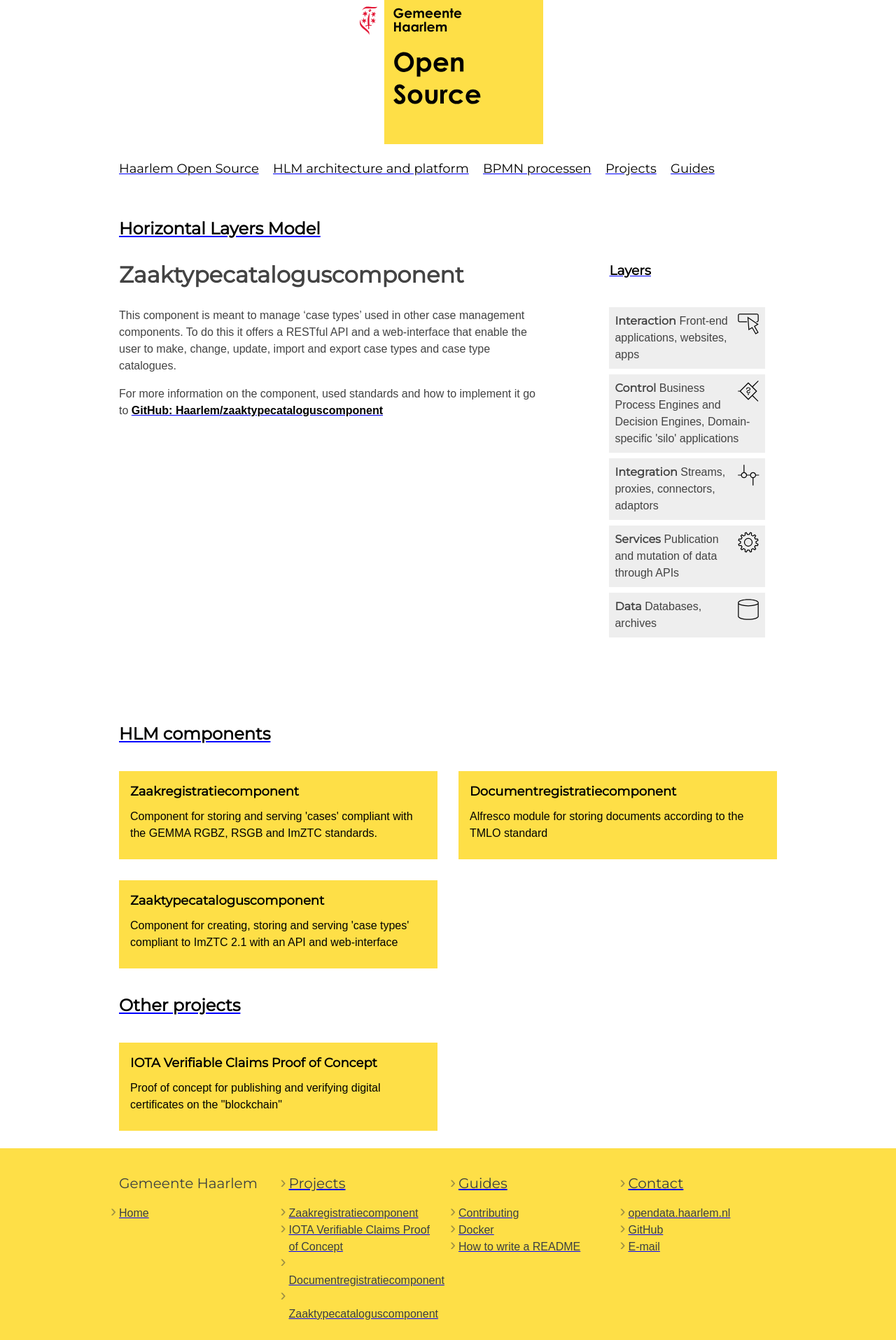
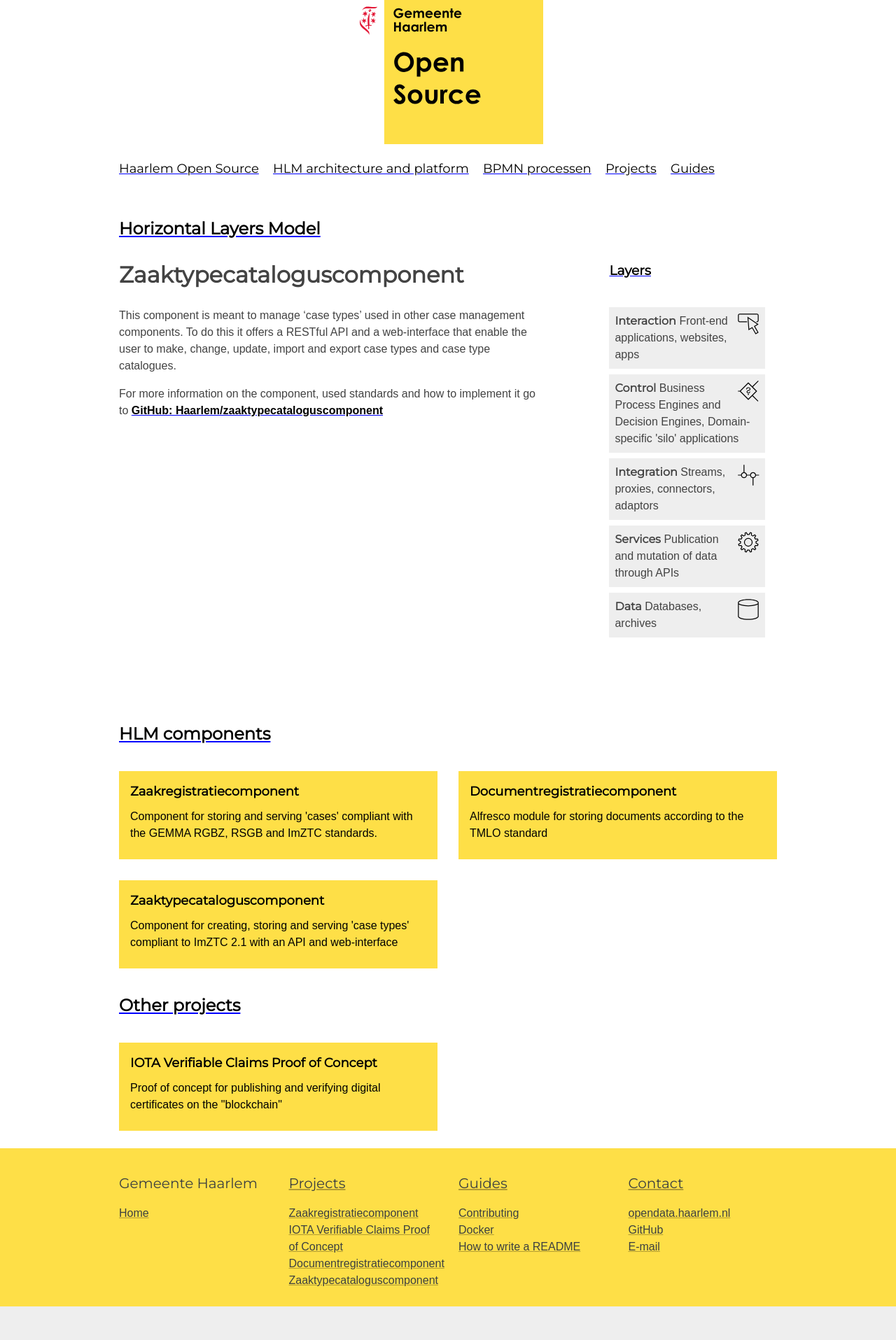
Before and after one commit to Haarlem/haarlem.github.io, a Jekyll site: the page built from projects/zaaktypecatalogus.md, in a window 1280 px wide. Shown: the whole page at 70% size. Built offline with Jekyll 4.4.1, drawn with Linux system fonts in a browser that asks for light colours; our own code applies the rules of GitHub Pages for plain Markdown files; after the commit the page ends 1867 px from its top, so only the background shows below that.

Commit message:
Improve footer link styles

```diff
--- a/assets/style.css
+++ b/assets/style.css
@@ -189,7 +189,7 @@ body>footer, body>footer h3, body>footer a:link, body>footer a:visited {
   min-width: inherit;
 }
 
-body>footer a:link:before, body>footer a:visited:before,
+/* body>footer a:link:before, body>footer a:visited:before,
 aside li>a:link:before, aside li>a:visited:before {
   font-family: Avenir,Arial,sans-serif;
   display: inline-block;
@@ -199,7 +199,7 @@ aside li>a:link:before, aside li>a:visited:before {
   line-height: 0;
   opacity: 0.5;
   margin-left: -0.75rem;
-}
+} */
 
 body>footer>* {
   width: 242.5px;
@@ -211,6 +211,12 @@ body>footer>* h3, body>footer h3>a:link {
   font-size: 20px;
   font-weight: 500;
   margin-bottom: 10px;
+}
+body>footer a:link, body>footer a:visited {
+  text-decoration-color: rgba(0,0,0,0.3);
+}
+body>footer a:hover {
+  text-decoration-color: rgba(0,0,0,1);
 }
 
 body>footer ul {
```
